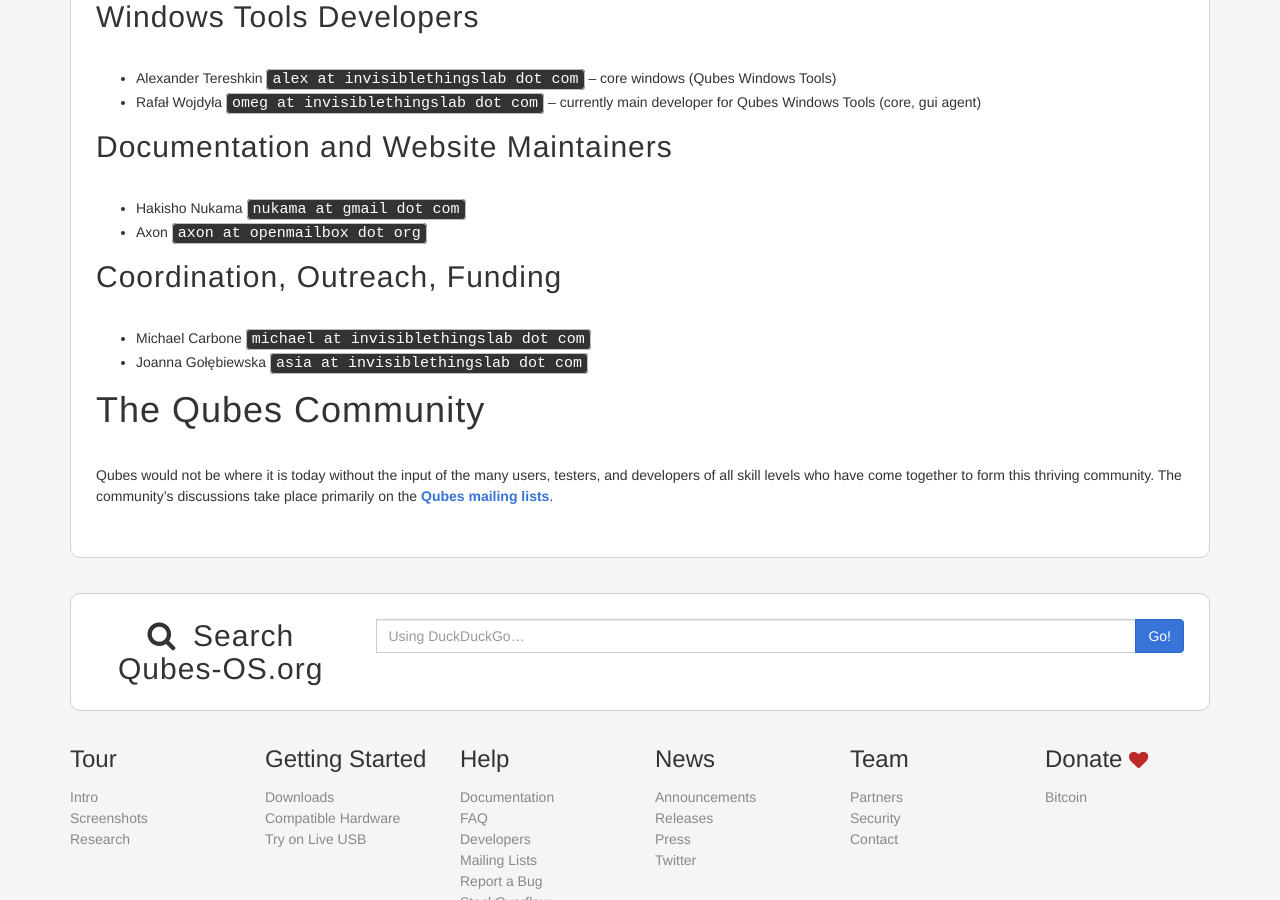
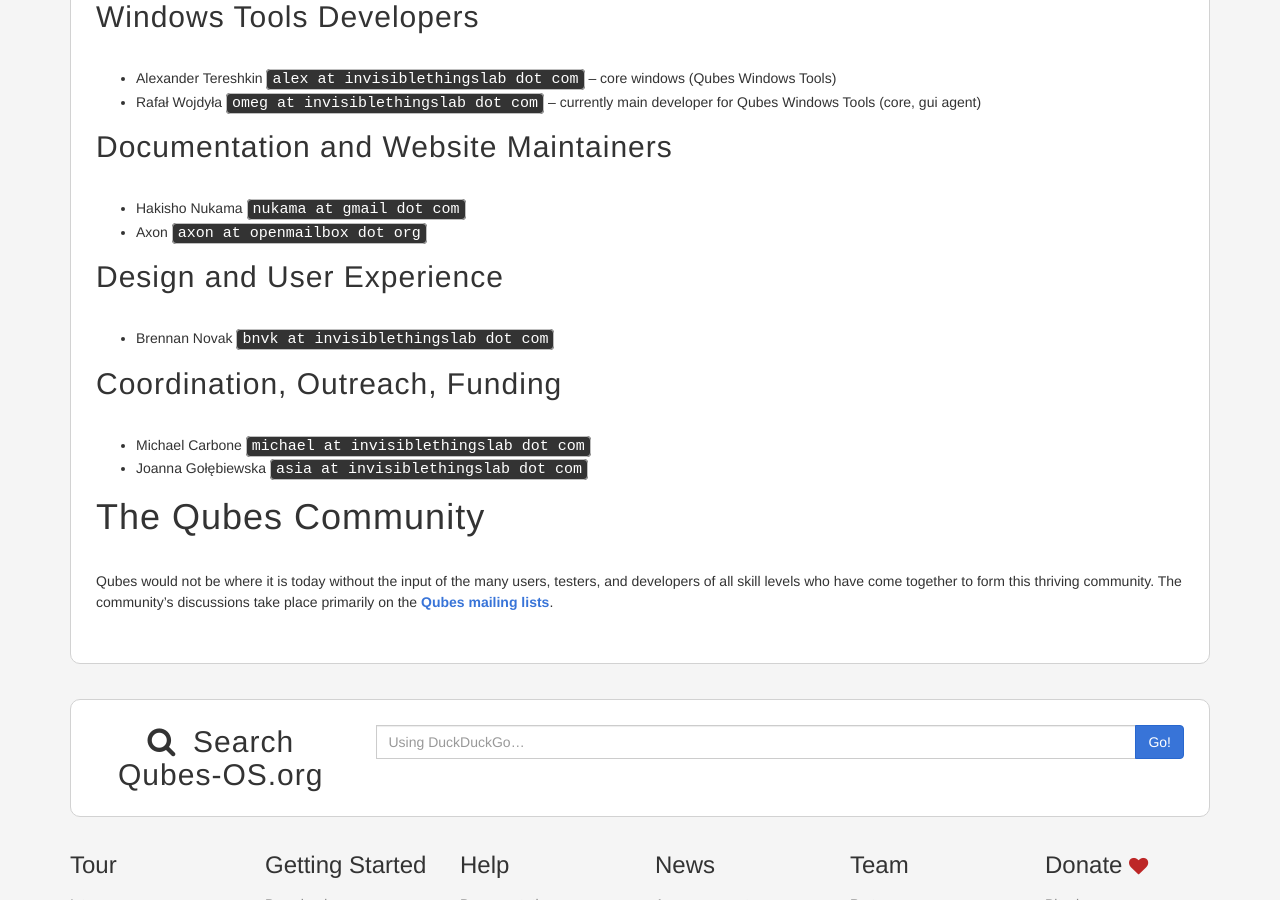
Before and after one commit to QubesOS/qubesos.github.io, a Jekyll site: the page built from pages/team.md, in a window 1280 px wide and 900 px high, scrolled down 977 px. Built offline with Jekyll 4.4.1, drawn with Linux system fonts in a browser that asks for light colours; some web fonts are replaced.

Commit message:
added brennan

```diff
--- a/pages/team.md
+++ b/pages/team.md
@@ -53,6 +53,11 @@ Documentation and Website Maintainers
 -   Hakisho Nukama `nukama at gmail dot com`
 -   Axon `axon at openmailbox dot org`
 
+Design and User Experience
+---------------
+
+- Brennan Novak `bnvk at invisiblethingslab dot com`
+
 Coordination, Outreach, Funding
 ------------------------------
 
```
